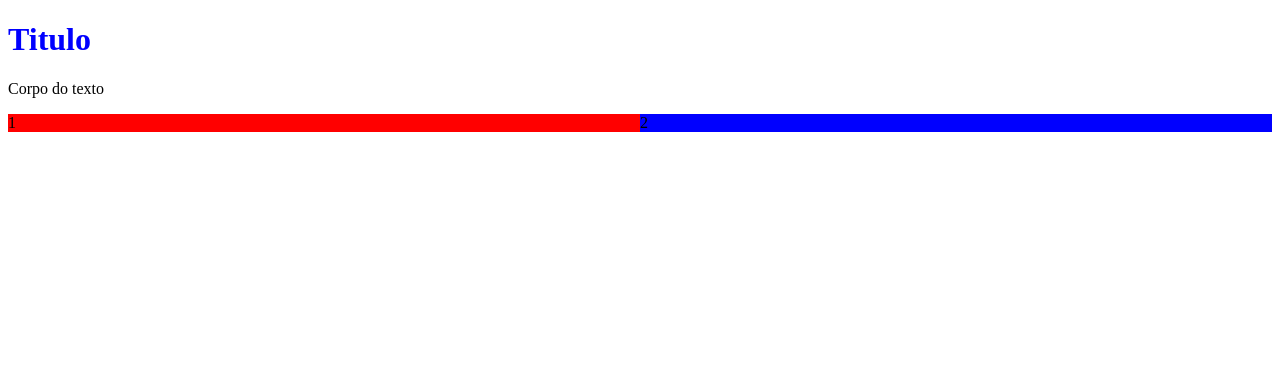
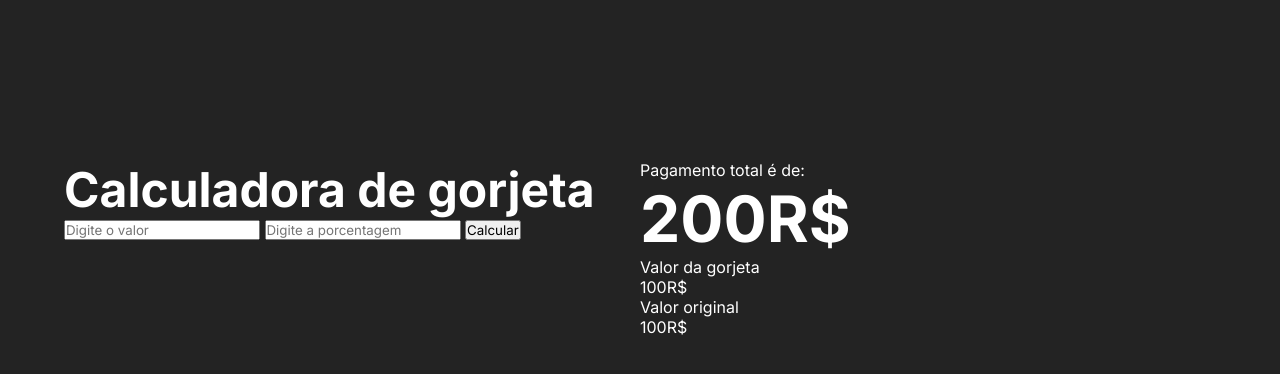
Before and after one commit to juliocesardemoraes/css-zeus, a plain HTML site: page index.html in a window 1280 px wide. Drawn offline with Linux system fonts and the light colour scheme.

Commit message:
feat: add project

```diff
--- a/index.css
+++ b/index.css
@@ -1,30 +1,52 @@
-h1{
-    color: blue;
+*{
+    margin:0;
+    padding:0;
+    box-sizing: border-box;
+    font-family: "Inter";
+}
+/*#232323*/
+/*#FFF*/
+/*#2E2E2E*/
+/*#1C7ED6*/
+/*#C9C9C9*/
+
+body{
+    background: #232323;
+    color: #fff;
 }
 
-.div1{
-    width: 50%;
-    background: red;
+h1{
+    font-size: 4rem;
 }
 
-.div2{
+h2{
+    font-size: 3rem;
+}
+
+p,span,label{
+    font-size: 1rem;
+}
+
+.small{
+    font-size: 0.875rem;
+}
+
+.w-50{
     width: 50%;
-    background: blue;
 }
 
 .flex{
     display: flex;
 }
 
+.mt-10{
+    margin-top: 10rem;
+}
 
-@media only screen and (max-width: 600px) {
-    h1{
-        color: red;
-    }
-    .flex{
-        flex-direction: column;
-    }
-    .flex div{
-        width: 100%;
-    }
+.ml-4{
+    margin-left: 4rem;
 }
+
+.mr-4{
+    margin-right: 4rem;
+}
--- a/index.html
+++ b/index.html
@@ -3,15 +3,53 @@
   <head>
     <meta charset="UTF-8" />
     <meta name="viewport" content="width=device-width, initial-scale=1.0" />
-    <title>Media Query</title>
+    <title>Calculadora de gorjetas</title>
     <link rel="stylesheet" href="index.css" />
+    <link rel="preconnect" href="https://fonts.googleapis.com" />
+    <link rel="preconnect" href="https://fonts.gstatic.com" crossorigin />
+    <link
+      href="https://fonts.googleapis.com/css2?family=Inter:ital,opsz,wght@0,14..32,100..900;1,14..32,100..900&display=swap"
+      rel="stylesheet"
+    />
   </head>
   <body>
-    <h1>Titulo</h1>
-    <p>Corpo do texto</p>
-    <div class="flex">
-      <div class="div1">1</div>
-      <div class="div2">2</div>
-    </div>
+    <main class="flex">
+      <div class="w-50 mt-10 ml-4">
+        <h2>Calculadora de gorjeta</h2>
+        <form onsubmit="calcularGorjeta()">
+          <label for="value"></label>
+          <input
+            type="number"
+            name="value"
+            id="value"
+            placeholder="Digite o valor"
+          />
+          <label for="percent"></label>
+          <input
+            type="number"
+            name="percent"
+            id="percent"
+            placeholder="Digite a porcentagem"
+          />
+          <button>Calcular</button>
+        </form>
+      </div>
+      <div class="w-50 mt-10 mr-4">
+        <div>
+          <p>Pagamento total é de:</p>
+          <h1>200R$</h1>
+        </div>
+        <div>
+          <div>
+            <p>Valor da gorjeta</p>
+            <p>100R$</p>
+          </div>
+          <div>
+            <p>Valor original</p>
+            <p>100R$</p>
+          </div>
+        </div>
+      </div>
+    </main>
   </body>
 </html>
```
Also changed, not shown: README.MD.
